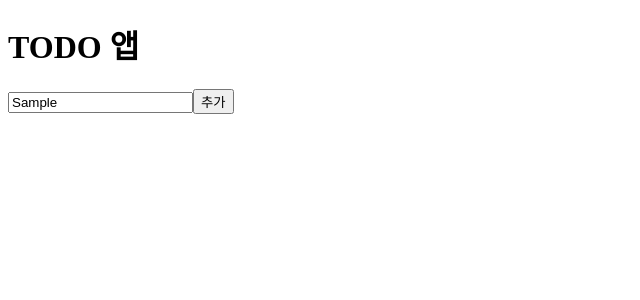
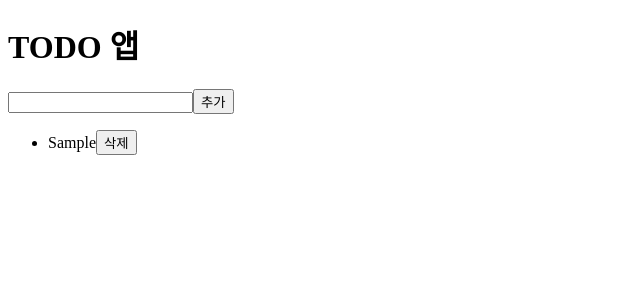
Before and after one commit to kik87827/vue3-todo, a Vue app: page / in a window 1280 px wide. Both pictures are taken after typing "Sample" into the empty fields and a click on the button "추가". Shown: the top 300 px of the page, without its empty margins (0-640 px from the left). Built offline with nearby package versions, Linux system fonts and the light colour scheme.

Commit message:
0226 진행중

```diff
--- a/src/App.vue
+++ b/src/App.vue
@@ -1,7 +1,7 @@
 <template>
   <TodoHeader />
-  <TodoInput />
-  <TodoList :todoitems="todoitems" />
+  <TodoInput @add="addTodoItem" />
+  <TodoList :todoitems="todoitems" @remove="removeTodoTake" />
 </template>
 
 <script>
@@ -32,7 +32,17 @@ export default {
     }
     todoitems.value = fetchTodos();
 
-    return { todoitems };
+    function addTodoItem(todo) {
+      todoitems.value.push(todo);
+      localStorage.setItem(todo, todo);
+    }
+
+    function removeTodoTake(item, index) {
+      todoitems.value.splice(index, 1);
+      localStorage.removeItem(item);
+    }
+
+    return { todoitems, addTodoItem, removeTodoTake };
   },
 };
 </script>
--- a/src/components/TodoInput.vue
+++ b/src/components/TodoInput.vue
@@ -9,15 +9,19 @@
 import { ref } from "vue";
 
 export default {
-  setup() {
+  setup(props,context) {
     // data
     const todoInput = ref("");
 
     // methods
     function addTodo() {
       const todo = todoInput.value;
-      localStorage.setItem(todo, todo);
+      //localStorage.setItem(todo, todo);
+      context.emit('add',todo);
+      clearTodo();
     }
+
+    const clearTodo = () => todoInput.value = "";
 
     return { todoInput, addTodo };
   },
--- a/src/components/TodoList.vue
+++ b/src/components/TodoList.vue
@@ -1,12 +1,26 @@
 <template>
   <ul>
-    <li v-for="(item, index) in todoitems" :key="index">{{ item }}</li>
+    <li v-for="(item, index) in todoitems" :key="index">
+      <span>
+        {{ item }}
+      </span>
+      <button @click="removeTodo(item, index)">삭제</button>
+    </li>
   </ul>
 </template>
 
 <script>
 export default {
   props: ["todoitems"],
+  /* props: {
+    todoitems : Array
+  }, */
+  setup(props, context) {
+    function removeTodo(item, index) {
+      context.emit("remove", item, index);
+    }
+    return { removeTodo };
+  },
 };
 </script>
 
```
